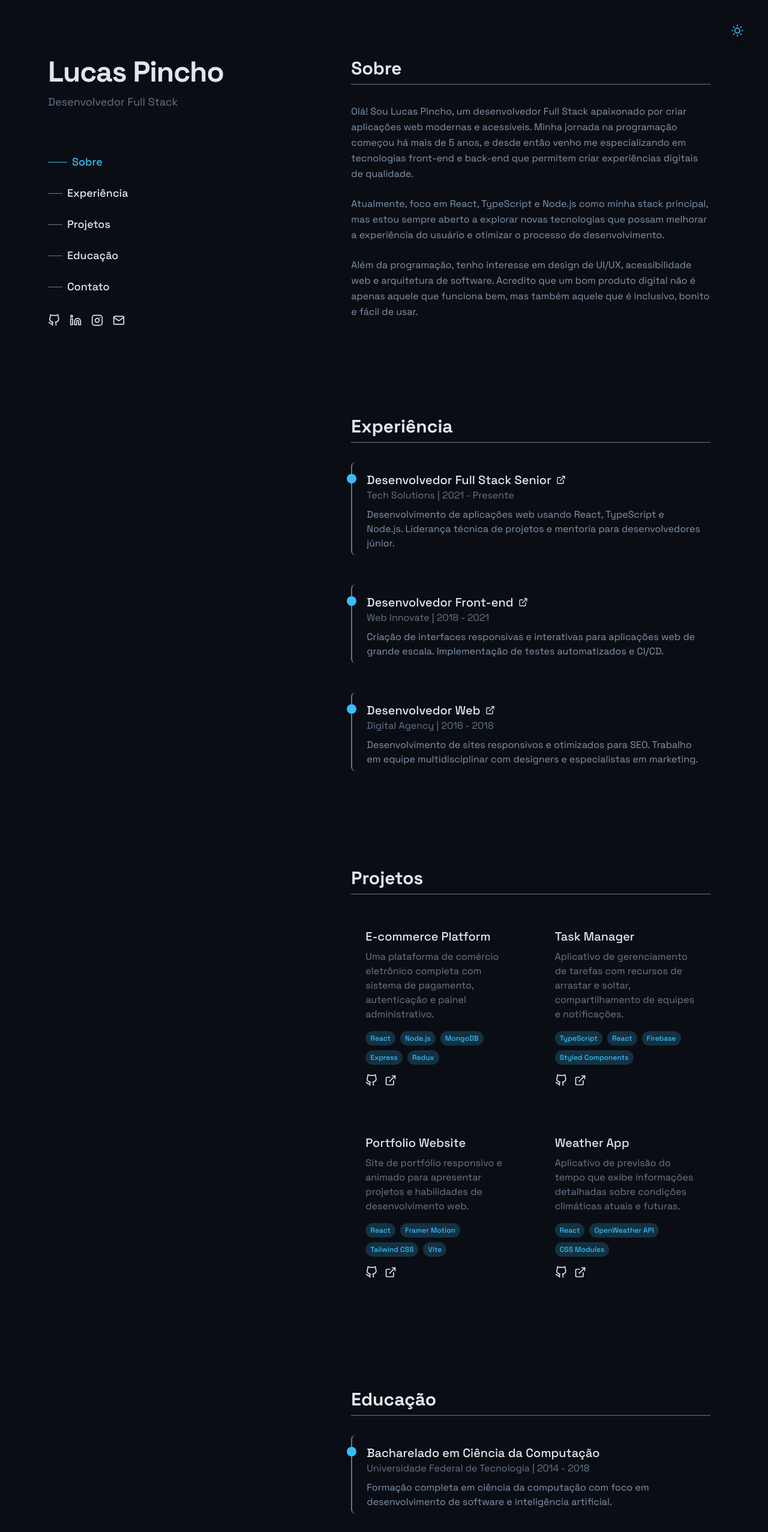
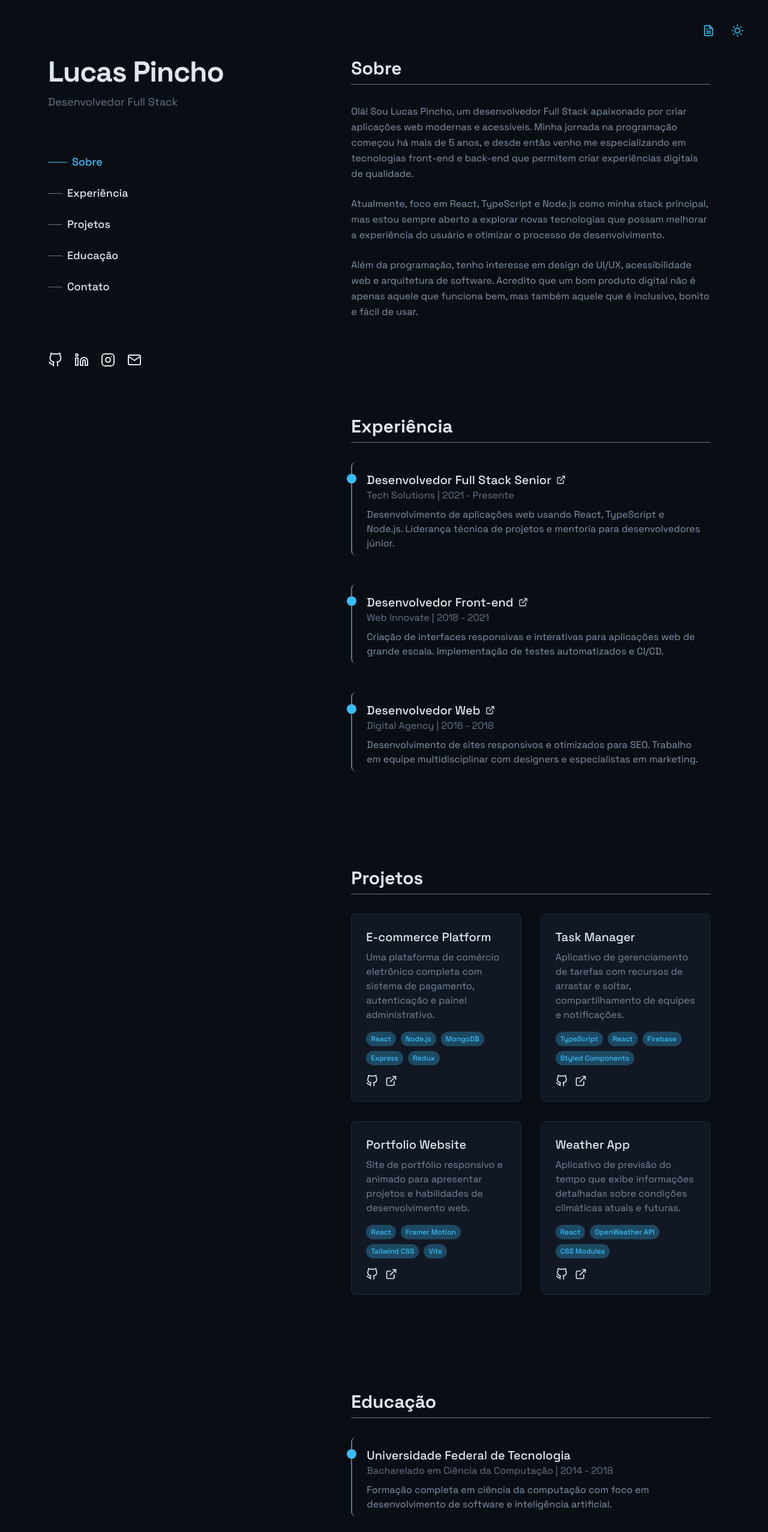
Before and after one commit to lucaspincho/myportfolio, a React (Vite) app: page / in a window 1280 px wide. Shown: the top 2554 px of the page at 60% size. Built offline with nearby package versions, Linux system fonts and the light colour scheme.

Commit message:
fix: hover and shadow effects

```diff
--- a/src/App.tsx
+++ b/src/App.tsx
@@ -1,6 +1,7 @@
 import { useState, useEffect } from 'react'
 import useTheme from './hooks/useTheme'
 import ThemeToggle from './components/ThemeToggle'
+import ResumeButton from './components/ResumeButton'
 import Sidebar from './components/Sidebar'
 import MainContent from './components/MainContent'
 import CursorGlow from './components/CursorGlow'
@@ -34,11 +35,9 @@ function App() {
         darkColor="#38BDF8"
       />
 
-      <div className="sticky top-0 z-30 w-full bg-background dark:bg-dark-background">
-        <div className="max-w-6xl mx-auto px-6 md:px-10 lg:px-16 xl:px-20 py-2">
-          <ThemeToggle theme={theme} toggleTheme={toggleTheme} />
-        </div>
-      </div>
+      {/* Botões movidos para posição absoluta sem a barra superior */}
+      <ThemeToggle theme={theme} toggleTheme={toggleTheme} />
+      <ResumeButton />
 
       <div className="flex-1 w-full px-6 md:px-10 lg:px-16 xl:px-20 relative">
         <div className="grid grid-cols-1 md:grid-cols-12 gap-4 max-w-6xl mx-auto">
--- a/src/components/About.tsx
+++ b/src/components/About.tsx
@@ -2,7 +2,7 @@ import { motion } from 'framer-motion';
 
 export default function About() {
   return (
-    <section id="about" className="mb-24 md:mb-32 p-4 pb-4 pt-0 rounded-lg">
+    <section id="about" className="mb-24 md:mb-32 p-4 pb-4 pt-4 md:pt-6 lg:pt-8 rounded-lg">
       <motion.h2
         className="section-title"
         initial={{ opacity: 0, y: 20 }}
--- a/src/components/Education.tsx
+++ b/src/components/Education.tsx
@@ -5,24 +5,31 @@ type EducationItemProps = {
   degree: string;
   period: string;
   description?: string;
+  detailUrl?: string; // URL para a página de detalhes da educação
   delay: number;
 };
 
-function EducationItem({ institution, degree, period, description, delay }: EducationItemProps) {
+function EducationItem({ institution, degree, period, description, detailUrl = "#", delay }: EducationItemProps) {
   return (
     <motion.div
-      className="mb-8 relative border-l-2 border-muted dark:border-dark-muted pl-6 pb-2 subsection-item rounded-lg p-4"
+      className="mb-8 relative border-l-2 border-muted dark:border-dark-muted pl-6 pb-2 subsection-item rounded-lg p-4 cursor-pointer hover:bg-section-hover/30 dark:hover:bg-dark-section-hover/40 group"
       initial={{ opacity: 0, x: -20 }}
       whileInView={{ opacity: 1, x: 0 }}
       viewport={{ once: true }}
       transition={{ duration: 0.5, delay }}
+      onClick={() => { if (detailUrl) window.open(detailUrl, '_blank'); }}
     >
       <div className="absolute w-4 h-4 bg-link-hover dark:bg-dark-link-hover rounded-full -left-[9px] top-5"></div>
-      <h3 className="text-xl font-medium">{degree}</h3>
-      <p className="text-muted dark:text-dark-muted mb-2">
-        {institution} | {period}
-      </p>
-      {description && <p>{description}</p>}
+      <div className="relative z-10">
+        <h3 className="text-xl font-medium flex items-center gap-2 group-hover:text-link-hover dark:group-hover:text-dark-link-hover">
+          {institution}
+        </h3>
+        <p className="text-muted dark:text-dark-muted mb-2">
+          {degree} | {period}
+        </p>
+        {description && <p>{description}</p>}
+      </div>
+      <span className="absolute inset-0 w-full h-full opacity-0"></span>
     </motion.div>
   );
 }
@@ -33,19 +40,22 @@ export default function Education() {
       institution: "Universidade Federal de Tecnologia",
       degree: "Bacharelado em Ciência da Computação",
       period: "2014 - 2018",
-      description: "Formação completa em ciência da computação com foco em desenvolvimento de software e inteligência artificial."
+      description: "Formação completa em ciência da computação com foco em desenvolvimento de software e inteligência artificial.",
+      detailUrl: "#"
     },
     {
       institution: "Instituto de Tecnologia Avançada",
       degree: "Mestrado em Engenharia de Software",
       period: "2019 - 2021",
-      description: "Pesquisa em arquiteturas de software escaláveis e metodologias ágeis de desenvolvimento."
+      description: "Pesquisa em arquiteturas de software escaláveis e metodologias ágeis de desenvolvimento.",
+      detailUrl: "#"
     },
     {
       institution: "Bootcamp de Desenvolvimento Web",
       degree: "Certificação Full Stack",
       period: "2018",
-      description: "Programa intensivo focado em tecnologias web modernas e boas práticas de desenvolvimento."
+      description: "Programa intensivo focado em tecnologias web modernas e boas práticas de desenvolvimento.",
+      detailUrl: "#"
     }
   ];
 
--- a/src/components/Experience.tsx
+++ b/src/components/Experience.tsx
@@ -7,23 +7,32 @@ type ExperienceItemProps = {
   period: string;
   description: string;
   url?: string;
+  detailUrl?: string;
   delay: number;
 };
 
-function ExperienceItem({ company, position, period, description, url, delay }: ExperienceItemProps) {
+function ExperienceItem({ company, position, period, description, url, detailUrl = "#", delay }: ExperienceItemProps) {
   return (
     <motion.div
-      className="mb-10 relative border-l-2 border-muted dark:border-dark-muted pl-6 pb-2 subsection-item rounded-lg p-4"
+      className="mb-10 relative border-l-2 border-muted dark:border-dark-muted pl-6 pb-2 subsection-item rounded-lg p-4 cursor-pointer hover:bg-section-hover/30 dark:hover:bg-dark-section-hover/40 group"
       initial={{ opacity: 0, x: -20 }}
       whileInView={{ opacity: 1, x: 0 }}
       viewport={{ once: true }}
       transition={{ duration: 0.5, delay }}
+      onClick={() => { if (detailUrl) window.open(detailUrl, '_blank'); }}
     >
       <div className="absolute w-4 h-4 bg-link-hover dark:bg-dark-link-hover rounded-full -left-[9px] top-5"></div>
-      <h3 className="text-xl font-medium flex items-center gap-2">
+      <div className="relative z-10">
+        <h3 className="text-xl font-medium flex items-center gap-2 group-hover:text-link-hover dark:group-hover:text-dark-link-hover">
           {position}
           {url && (
-          <a href={url} target="_blank" rel="noreferrer" className="inline-flex items-center">
+            <a
+              href={url}
+              target="_blank"
+              rel="noreferrer"
+              className="inline-flex items-center relative z-20 group-hover:text-link-hover dark:group-hover:text-dark-link-hover"
+              onClick={(e) => e.stopPropagation()}
+            >
               <FiExternalLink className="w-4 h-4" />
             </a>
           )}
@@ -32,6 +41,8 @@ function ExperienceItem({ company, position, period, description, url, delay }:
           {company} | {period}
         </p>
         <p>{description}</p>
+      </div>
+      <span className="absolute inset-0 w-full h-full opacity-0"></span>
     </motion.div>
   );
 }
@@ -44,6 +55,7 @@ export default function Experience() {
       period: "2021 - Presente",
       description: "Desenvolvimento de aplicações web usando React, TypeScript e Node.js. Liderança técnica de projetos e mentoria para desenvolvedores júnior.",
       url: "https://example.com",
+      detailUrl: "#"
     },
     {
       company: "Web Innovate",
@@ -51,6 +63,7 @@ export default function Experience() {
       period: "2018 - 2021",
       description: "Criação de interfaces responsivas e interativas para aplicações web de grande escala. Implementação de testes automatizados e CI/CD.",
       url: "https://example.com",
+      detailUrl: "#"
     },
     {
       company: "Digital Agency",
@@ -58,6 +71,7 @@ export default function Experience() {
       period: "2016 - 2018",
       description: "Desenvolvimento de sites responsivos e otimizados para SEO. Trabalho em equipe multidisciplinar com designers e especialistas em marketing.",
       url: "https://example.com",
+      detailUrl: "#"
     },
   ];
 
--- a/src/components/MainContent.tsx
+++ b/src/components/MainContent.tsx
@@ -6,7 +6,7 @@ import Contact from './Contact';
 
 export default function MainContent() {
   return (
-    <main className="w-full py-20 lg:pt-20 transition-all">
+    <main className="w-full pt-6 md:pt-12 lg:pt-16 transition-all">
       <div className="w-full pl-0 md:pl-4">
         <About />
         <Experience />
--- a/src/components/Projects.tsx
+++ b/src/components/Projects.tsx
@@ -8,25 +8,28 @@ type ProjectCardProps = {
   githubUrl?: string;
   liveUrl?: string;
   index: number;
+  projectUrl?: string; // URL para o projeto completo
 };
 
-function ProjectCard({ title, description, tags, githubUrl, liveUrl, index }: ProjectCardProps) {
+function ProjectCard({ title, description, tags, githubUrl, liveUrl, index, projectUrl = "#" }: ProjectCardProps) {
   return (
     <motion.div
-      className="subsection-item hover:-translate-y-2 cursor-pointer relative p-5 lg:p-6 shadow-md hover:shadow-lg rounded-lg"
+      className="subsection-item hover:-translate-y-2 cursor-pointer relative p-5 lg:p-6 shadow-md hover:shadow-lg bg-section-hover/30 dark:bg-dark-section-hover/40 rounded-lg border border-section-hover dark:border-dark-section-hover group"
       initial={{ opacity: 0, y: 50 }}
       whileInView={{ opacity: 1, y: 0 }}
       viewport={{ once: true }}
       transition={{ duration: 0.4, delay: 0.1 * index }}
+      onClick={() => { if (projectUrl) window.open(projectUrl, '_blank'); }}
     >
-      <h3 className="text-xl font-medium mb-2">{title}</h3>
-      <p className="mb-4 text-foreground/80 dark:text-dark-foreground/80">{description}</p>
+      <div className="relative z-10">
+        <h3 className="text-xl font-medium mb-2 group-hover:text-link-hover dark:group-hover:text-dark-link-hover">{title}</h3>
+        <p className="mb-4 text-foreground/80 dark:text-dark-foreground/90">{description}</p>
 
         <div className="flex flex-wrap gap-2 mb-4">
           {tags.map((tag) => (
             <span
               key={tag}
-            className="text-xs font-medium px-2 py-1 rounded-full bg-link-hover/10 dark:bg-dark-link-hover/20 text-link-hover dark:text-dark-link-hover"
+              className="text-xs font-medium px-2 py-1 rounded-full bg-link-hover/15 dark:bg-dark-link-hover/30 text-link-hover dark:text-dark-link-hover"
             >
               {tag}
             </span>
@@ -35,16 +38,33 @@ function ProjectCard({ title, description, tags, githubUrl, liveUrl, index }: Pr
 
         <div className="flex gap-3 mt-auto">
           {githubUrl && (
-          <a href={githubUrl} target="_blank" rel="noreferrer" aria-label="GitHub repository" className="hover:text-link-hover dark:hover:text-dark-link-hover">
+            <a
+              href={githubUrl}
+              target="_blank"
+              rel="noreferrer"
+              aria-label="GitHub repository"
+              className="hover:text-link-hover dark:hover:text-dark-link-hover relative z-20"
+              onClick={(e) => e.stopPropagation()}
+            >
               <FiGithub className="w-5 h-5" />
             </a>
           )}
           {liveUrl && (
-          <a href={liveUrl} target="_blank" rel="noreferrer" aria-label="Live project" className="hover:text-link-hover dark:hover:text-dark-link-hover">
+            <a
+              href={liveUrl}
+              target="_blank"
+              rel="noreferrer"
+              aria-label="Live project"
+              className="hover:text-link-hover dark:hover:text-dark-link-hover relative z-20"
+              onClick={(e) => e.stopPropagation()}
+            >
               <FiExternalLink className="w-5 h-5" />
             </a>
           )}
         </div>
+      </div>
+
+      <span className="absolute inset-0 w-full h-full opacity-0"></span>
     </motion.div>
   );
 }
@@ -57,6 +77,7 @@ export default function Projects() {
       tags: ["React", "Node.js", "MongoDB", "Express", "Redux"],
       githubUrl: "https://github.com",
       liveUrl: "https://example.com",
+      projectUrl: "#"
     },
     {
       title: "Task Manager",
@@ -64,6 +85,7 @@ export default function Projects() {
       tags: ["TypeScript", "React", "Firebase", "Styled Components"],
       githubUrl: "https://github.com",
       liveUrl: "https://example.com",
+      projectUrl: "#"
     },
     {
       title: "Portfolio Website",
@@ -71,6 +93,7 @@ export default function Projects() {
       tags: ["React", "Framer Motion", "Tailwind CSS", "Vite"],
       githubUrl: "https://github.com",
       liveUrl: "https://example.com",
+      projectUrl: "#"
     },
     {
       title: "Weather App",
@@ -78,6 +101,7 @@ export default function Projects() {
       tags: ["React", "OpenWeather API", "CSS Modules"],
       githubUrl: "https://github.com",
       liveUrl: "https://example.com",
+      projectUrl: "#"
     },
   ];
 
--- /dev/null
+++ b/src/components/ResumeButton.tsx
@@ -0,0 +1,24 @@
+import { motion } from 'framer-motion';
+import { FiFileText } from 'react-icons/fi';
+
+export default function ResumeButton() {
+  const openResume = () => {
+    window.open('/CV.pdf', '_blank');
+  };
+
+  return (
+    <motion.button
+      onClick={openResume}
+      className="fixed top-5 right-16 md:top-8 md:right-20 z-50 p-2 rounded-full bg-transparent hover:bg-section-hover dark:hover:bg-dark-section-hover shadow-md transition-colors duration-300"
+      whileTap={{ scale: 0.9 }}
+      whileHover={{ scale: 1.1 }}
+      initial={{ opacity: 0 }}
+      animate={{ opacity: 1 }}
+      transition={{ duration: 0.3 }}
+      aria-label="Visualizar currículo"
+      title="Visualizar currículo"
+    >
+      <FiFileText className="text-link-hover dark:text-dark-link-hover w-5 h-5" />
+    </motion.button>
+  );
+}
--- a/src/components/Sidebar.tsx
+++ b/src/components/Sidebar.tsx
@@ -90,23 +90,23 @@ export default function Sidebar({ isMobile, mobileMenuOpen, toggleMobileMenu }:
       </nav>
 
       <motion.div
-        className="mt-8"
+        className="mt-24"
         initial={{ opacity: 0 }}
         animate={{ opacity: 1 }}
         transition={{ delay: 0.8 }}
       >
-        <div className="flex gap-4">
+        <div className="flex gap-5">
           <a href="https://github.com" target="_blank" rel="noreferrer" aria-label="GitHub">
-            <FiGithub className="w-5 h-5" />
+            <FiGithub className="w-6 h-6" />
           </a>
           <a href="https://linkedin.com" target="_blank" rel="noreferrer" aria-label="LinkedIn">
-            <FiLinkedin className="w-5 h-5" />
+            <FiLinkedin className="w-6 h-6" />
           </a>
           <a href="https://instagram.com" target="_blank" rel="noreferrer" aria-label="Instagram">
-            <FiInstagram className="w-5 h-5" />
+            <FiInstagram className="w-6 h-6" />
           </a>
           <a href="mailto:exemplo@email.com" target="_blank" rel="noreferrer" aria-label="Email">
-            <FiMail className="w-5 h-5" />
+            <FiMail className="w-6 h-6" />
           </a>
         </div>
       </motion.div>
```
Also changed, not shown: 1 other file (tests, documents, lock files or other folders). Lines whose indentation alone changed are shown as unchanged.
